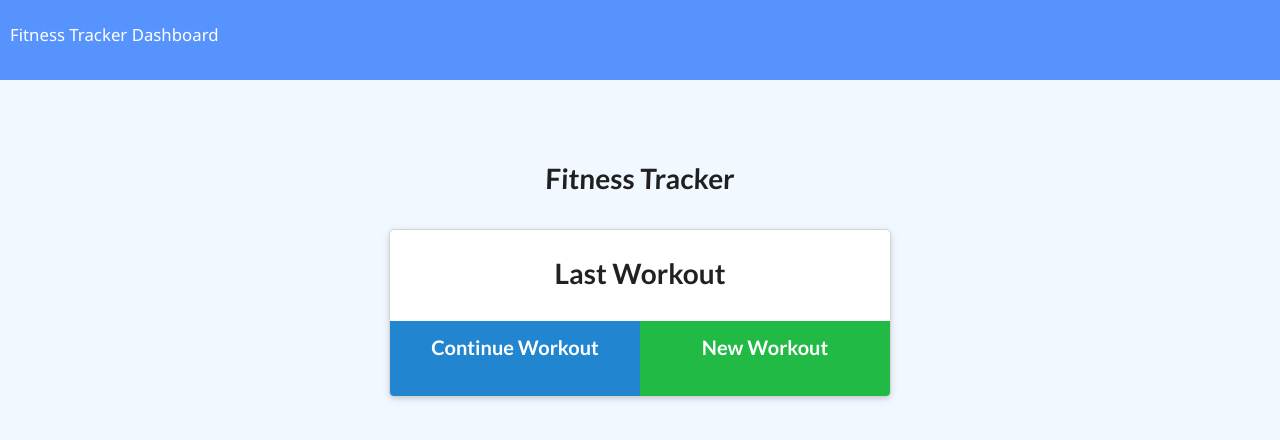
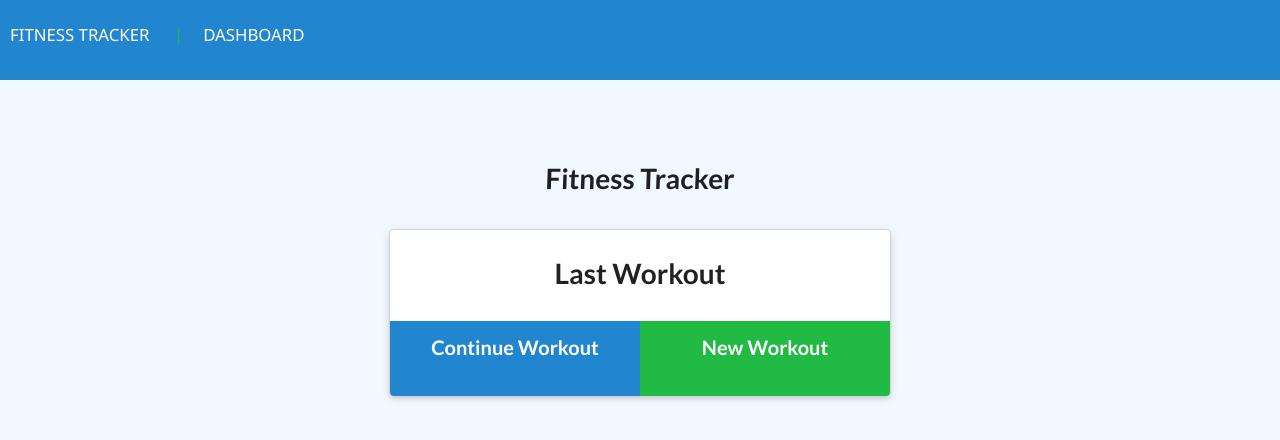
Before and after one commit to MandyTorrence/FitnessTracker, a website: page public/index.html in a window 1280 px wide. Drawn offline with nearby package versions, Linux system fonts and the light colour scheme; no server answers.

Commit message:
Working on the database

```diff
--- a/package.json
+++ b/package.json
@@ -13,6 +13,7 @@
   "license": "ISC",
   "dependencies": {
     "express": "^4.16.3",
+    "moment": "^2.24.0",
     "mongo-seeding-cli": "^3.4.1",
     "mongoose": "^5.9.10",
     "morgan": "^1.9.1"
--- a/public/stylesheets/style.css
+++ b/public/stylesheets/style.css
@@ -435,3 +435,21 @@ form > button {
     right: -320px;
   }
 }
+nav{
+  background-color: #2185d0;
+}
+nav a{
+  font-weight: 500;
+  text-transform: uppercase;
+  position: relative;
+}
+
+nav a:not(:first-child):before {
+  content: '|';
+  padding: 0px 20px;
+  color: #21ba45;
+}
+
+nav a:hover{
+  color: #21ba45;
+}
```
Also changed, not shown: routes/api-routes.js (+10 -8 lines), 1 other file.
